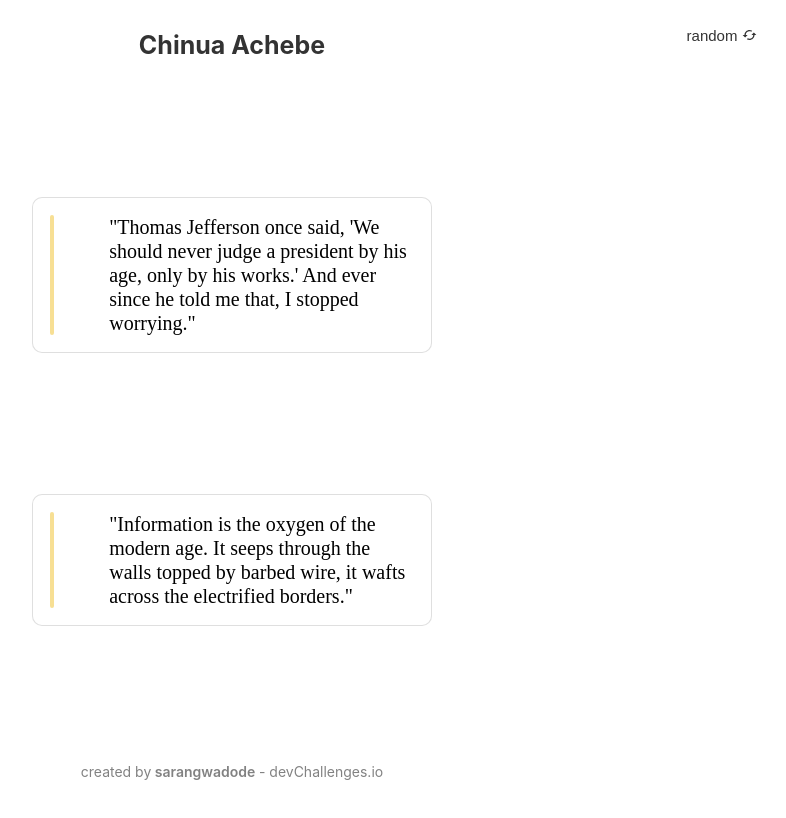
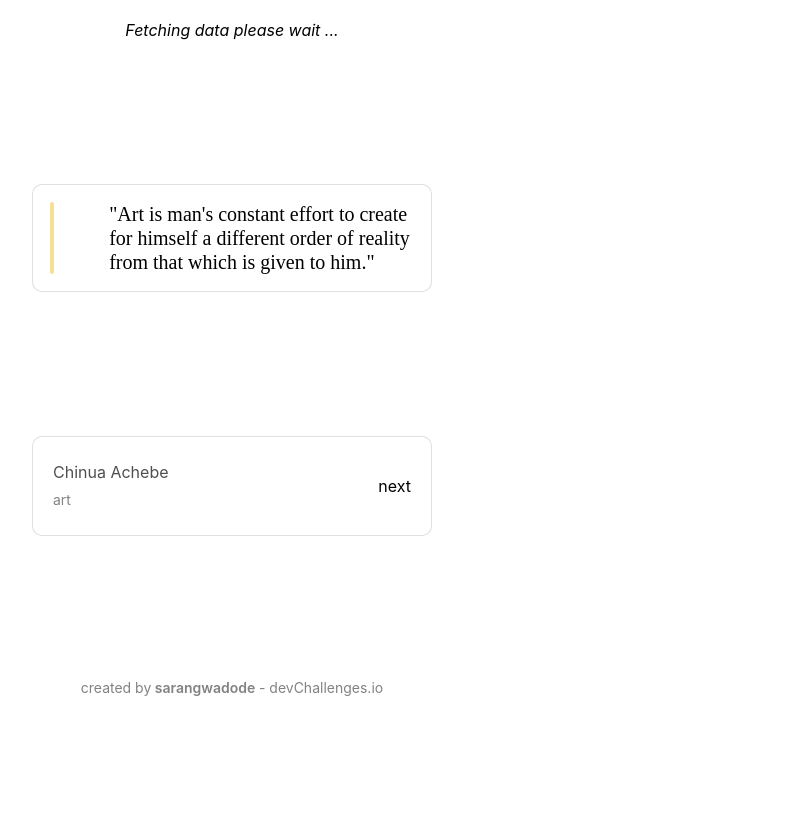
Before and after one commit to SarangWadode/quote-generator, a React (Create React App) app: page / in a window 1280 px wide. Shown: the top 818 px of the page, without its empty margins (408-1194 px from the left). Built offline with nearby package versions, Linux system fonts and the light colour scheme; no server answers.

Commit message:
wait till data is fetched

```diff
--- a/src/App.jsx
+++ b/src/App.jsx
@@ -11,6 +11,7 @@ function App() {
   const [genre, setgenre] = useState('art');
   const [filtered, setfiltered] = useState([{quoteText:"Thomas Jefferson once said, 'We should never judge a president by his age, only by his works.' And ever since he told me that, I stopped worrying."},
    {quoteText:"Information is the oxygen of the modern age. It seeps through the walls topped by barbed wire, it wafts across the electrified borders."}]);
+  const [datafetch,setfetch] = useState(false);
 
   useEffect(() => {
     const fetchData = async () => {
@@ -20,6 +21,7 @@ function App() {
       // console.log(quotes.data);
       console.log('data fetched');
       setquotesData(quotes.data);
+      setfetch(true);
       // console.log(quotes.data);
       // const filteredList = quotes.data.filter(quote => {
       //   return quote.quoteAuthor === 'Ronald Reagan';
@@ -44,9 +46,9 @@ function App() {
   }
   return (
     <div className="App">
-      <Random handleClick={handleClick} />
-      {/* <Homepage quote={quote} author={author} genre={genre} /> */}
-      <Filtered filtered={filtered} author={author} />
+      <Random handleClick={handleClick} datafetch={datafetch} />
+      <Homepage quote={quote} author={author} genre={genre} />
+      {/* <Filtered filtered={filtered} author={author} /> */}
     </div>
   );
 }
--- a/src/components/random/index.jsx
+++ b/src/components/random/index.jsx
@@ -1,13 +1,16 @@
 import CachedIcon from '@mui/icons-material/Cached';
 import './style.scss';
 
-export default function Random({ handleClick }) {
+export default function Random({ handleClick, datafetch }) {
     return (
-        <>
+        <>  {datafetch ?
             <button className='random' onClick={handleClick}>
                 random
                 <CachedIcon style={{fontSize: '20px', paddingLeft: '5px'}} />
             </button>
+            :
+            <div className="wait">Fetching data please wait ...</div>
+        }
         </>
     )
 }
--- a/src/components/random/style.scss
+++ b/src/components/random/style.scss
@@ -21,3 +21,8 @@
     color: #3d5afe;
   }
 }
+
+.wait {
+  margin-top: 20px;
+  font-style: italic;
+}
--- a/src/pages/homepage/style.scss
+++ b/src/pages/homepage/style.scss
@@ -4,6 +4,6 @@
     background: #fff;
     display: flex;
     flex-direction: column;
-    justify-content: space-around;
+    justify-content: space-evenly;
     align-items: center;
 }
```
